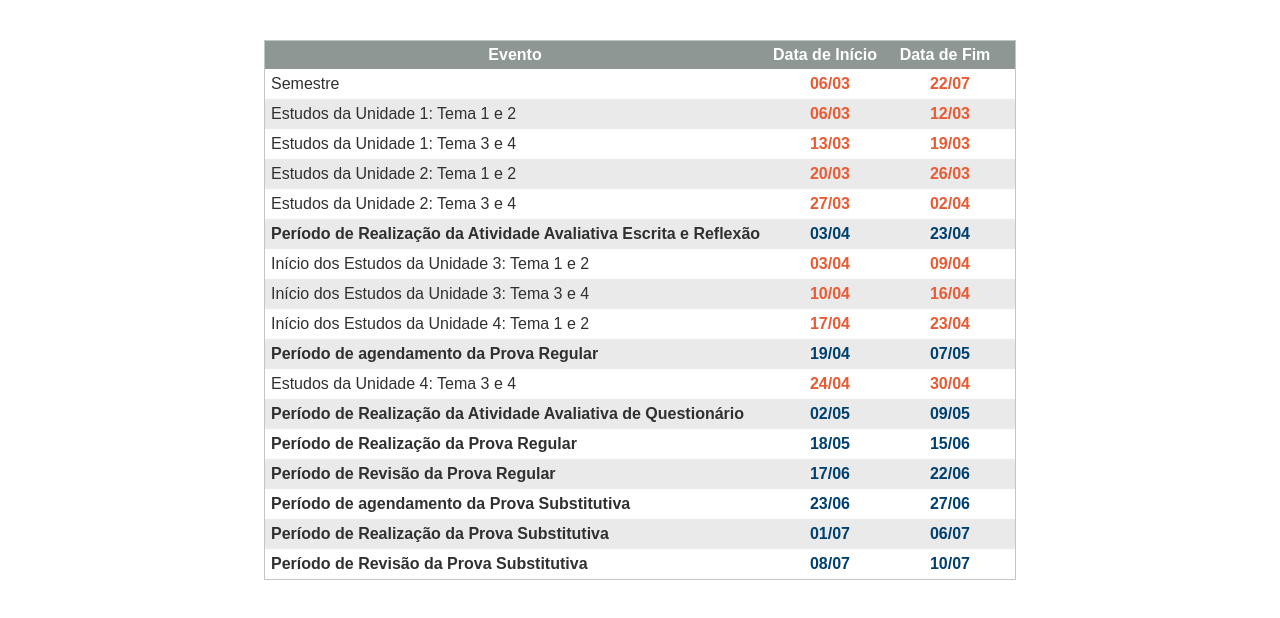
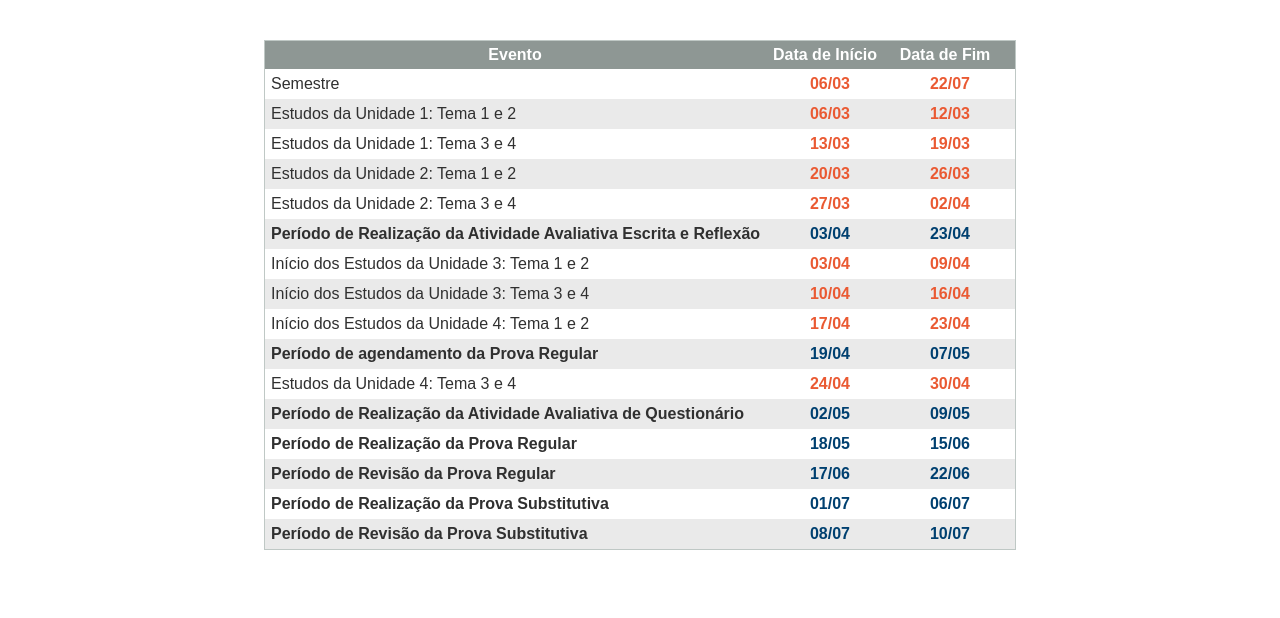
Before and after one commit to TCORUJA/calendario, a plain HTML site: page Graduacao/EAD/index.html in a window 1280 px wide. Shown: the part 152-770 px from the top of the page. Drawn offline with Linux system fonts and the light colour scheme; files whose address does not match are found by name.

Commit message:
Add files via upload

```diff
--- a/Graduacao/EAD/index.html
+++ b/Graduacao/EAD/index.html
@@ -107,11 +107,6 @@
             <td class="descricaoEvento dataFim">22/06</td>
           </tr>
           <tr class="evento atividade">
-            <td class="descricaoEvento descricao">Período de agendamento da Prova Substitutiva</td>
-            <td class="descricaoEvento dataInicio">23/06</td>
-            <td class="descricaoEvento dataFim">27/06</td>
-          </tr>
-          <tr class="evento atividade">
             <td class="descricaoEvento descricao">Período de Realização da Prova Substitutiva</td>
             <td class="descricaoEvento dataInicio">01/07</td>
             <td class="descricaoEvento dataFim">06/07</td>
```
